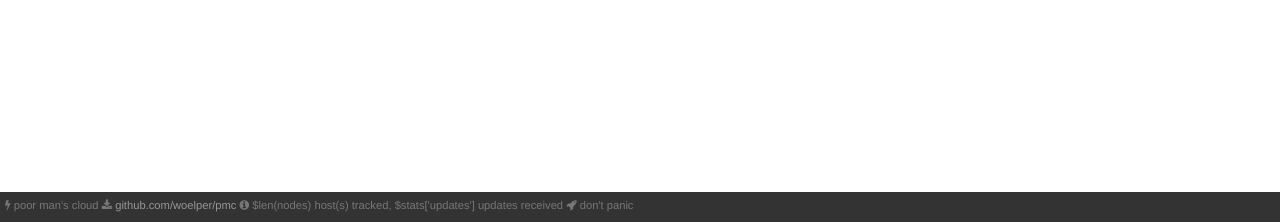
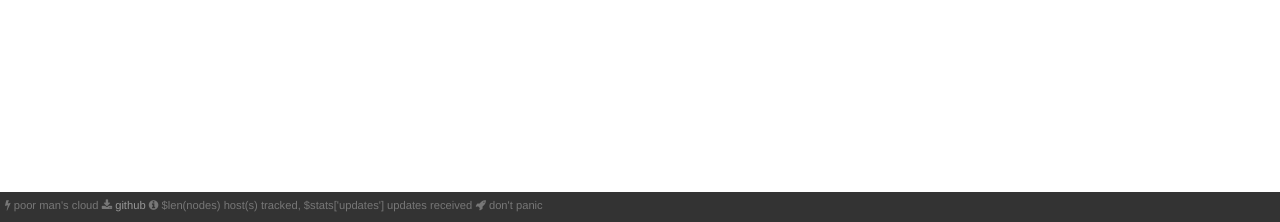
Before and after one commit to woelper/vaportrail, a Python web app: template server/templates/stats.html in a window 1280 px wide. Shown: the part 578-800 px from the top of the page. Run offline with Jinja, Linux system fonts and the light colour scheme; the template is opened without the code that fills it, so the values that code supplies are empty.

Commit message:
footer fix

```diff
--- a/server/templates/stats.html
+++ b/server/templates/stats.html
@@ -60,7 +60,7 @@
             <i class="fa fa-bolt" aria-hidden="true"></i>
             poor man's cloud
             <i class="fa fa-download" aria-hidden="true"></i>
-            <a href=http://github.com/woelper/pmc>github.com/woelper/pmc</a>
+            <a href=http://github.com/woelper/pmc>github</a>
             <i class="fa fa-info-circle" aria-hidden="true"></i>
             $len(nodes) host(s) tracked, $stats['updates'] updates received
             <i class="fa fa-rocket" aria-hidden="true"></i>
```
